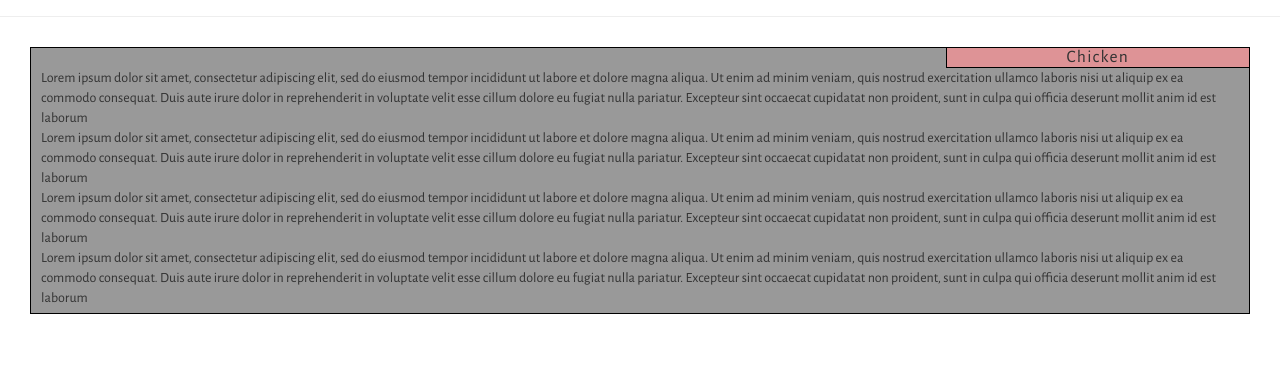
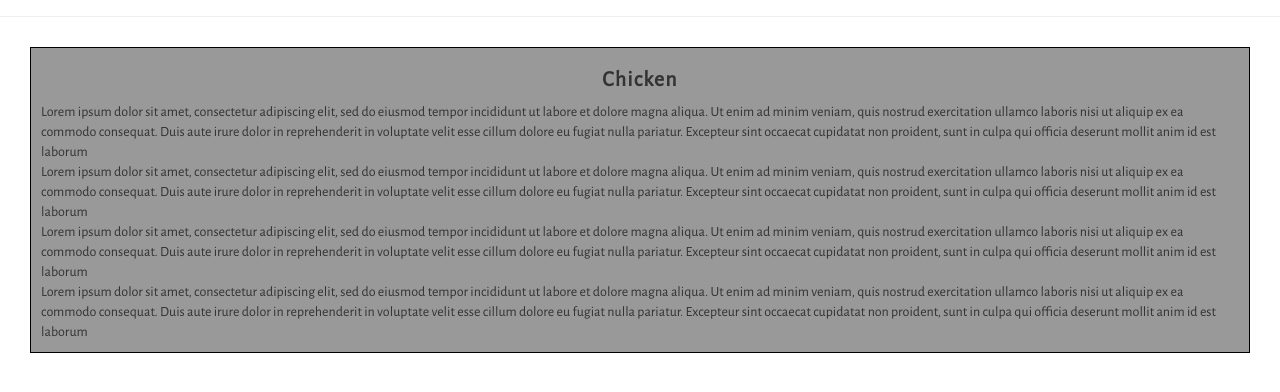
Before and after one commit to alenkas/mod3-asgm, a plain HTML site: page index.html in a window 1280 px wide. Shown: the part 122-514 px from the top of the page. Drawn offline with nearby package versions, Linux system fonts and the light colour scheme.

Commit message:
Style updates

```diff
--- a/css/style.css
+++ b/css/style.css
@@ -44,10 +44,6 @@ h1 {
 	margin: 0;
 }
 
-.navbar-default .navbar-nav>li>a {
-	/*text-align: center;*/
-}
-
 .navbar-default .navbar-nav>li {
 	border-bottom: 1px solid #DDD;
 }
@@ -59,41 +55,21 @@ h1 {
 }
 
 section div {
-	padding: 20px 10px 5px;
+	padding: 10px;
 	background-color: #999999;
 	border: 1px solid black;
 	position: relative;
 }
 
 section h4 {
-	font-size: 1.25em;
+	font-size: 1.55em;
+	font-weight: bold;
 	letter-spacing: 1.2px;
-	width: 25%;
 	padding: 0px 5px;
-	/* Make title border overlap with parent div to make it cuter */
-	margin: -1px -1px 0 0;
-	text-align: center;
-	border: 1px solid black;
-	position: absolute;
-	top: 0;
-	right: 0;
 }
 
 section p {
 	margin-bottom: 0;
-}
-
-.chicken h4 {
-    background-color: #DE9396;
-}
-
-.beef h4 {
-    background-color: #CF313C;
-    color: #fff;
-}
-
-.sushi h4 {
-    background-color: #E5D591;
 }
 
 /******* Large screens *******/
--- a/index.html
+++ b/index.html
@@ -36,7 +36,7 @@
         <div class="row">
             <section class="chicken col-xs-12">
                 <div>
-                    <h4>Chicken</h4>
+                    <h4 class="text-center">Chicken</h4>
                     <p>
                         Lorem ipsum dolor sit amet, consectetur adipiscing elit, sed do eiusmod tempor incididunt ut labore et dolore magna aliqua. Ut enim ad minim veniam, quis nostrud exercitation ullamco laboris nisi ut aliquip ex ea commodo consequat. Duis aute irure dolor in reprehenderit in voluptate velit esse cillum dolore eu fugiat nulla pariatur. Excepteur sint occaecat cupidatat non proident, sunt in culpa qui officia deserunt mollit anim id est laborum
                     </p>
```
